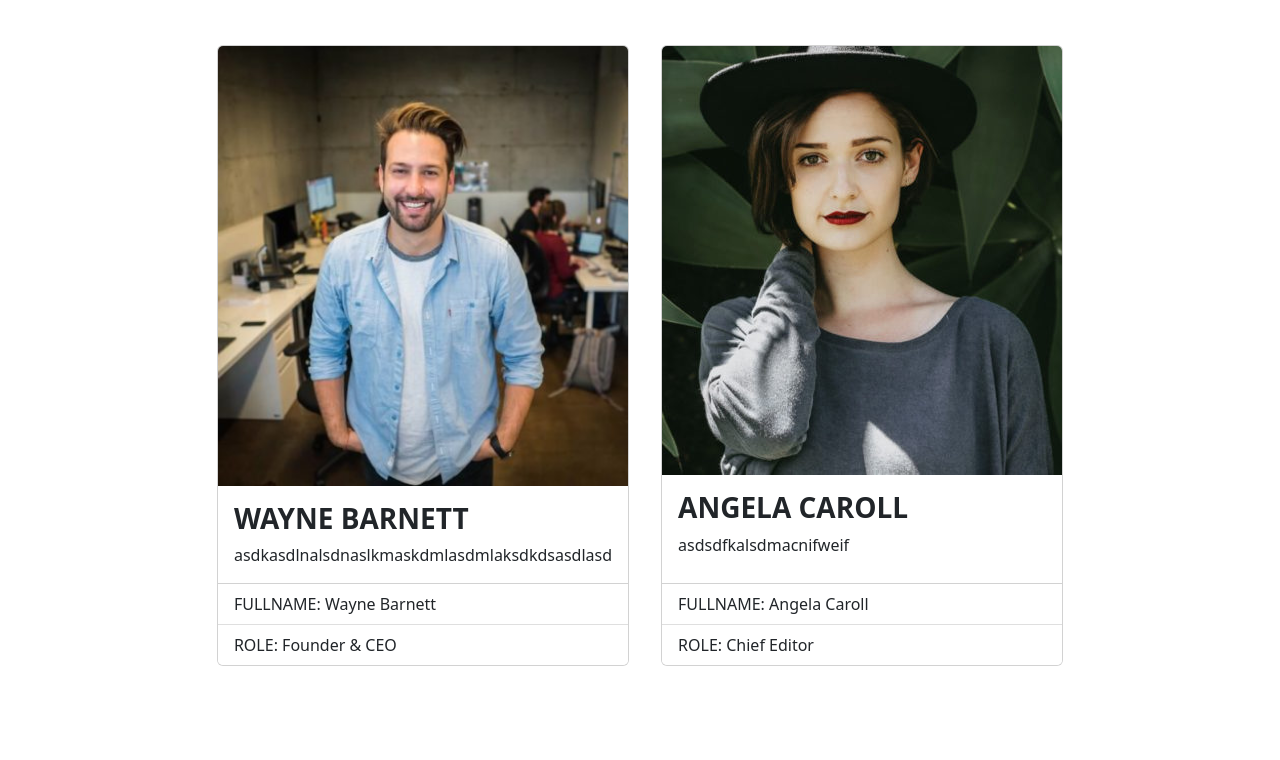
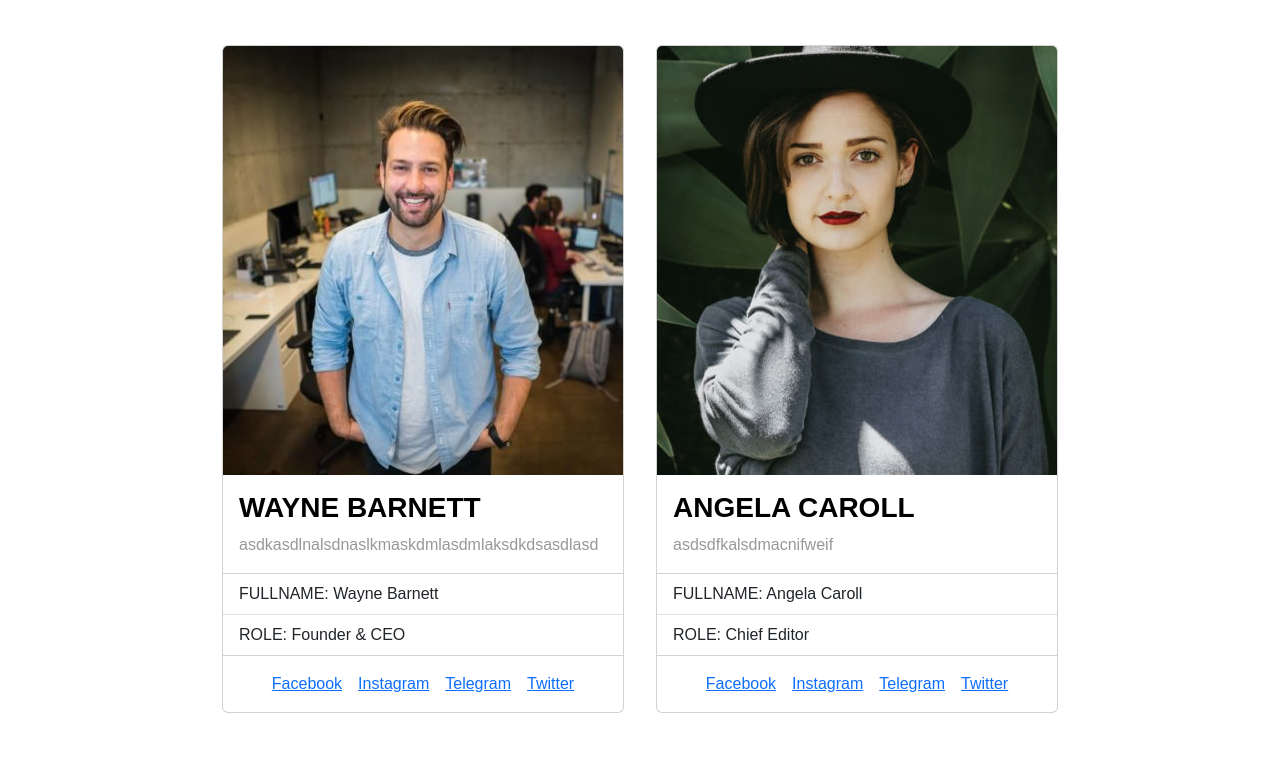
Before and after one commit to AnielloPiscopo/js-our-team, a plain HTML site: page index.html in a window 1280 px wide. Shown: the part 83-843 px from the top of the page. Drawn offline with nearby package versions, Linux system fonts and the light colour scheme.

Commit message:
Improved the aesthetic part of the work

```diff
--- a/css/style.css
+++ b/css/style.css
@@ -6,6 +6,16 @@ STILI GENERICI */
     /* ? COLORS */
     --title-bg-color:#708090;
     --title-color:white;
+    --primary-text-color:black;
+    --lighter-primary-text-color:#96989a;
+}
+
+
+
+/* * TAG HTML */
+body{
+    font-family: sans-serif;
+    color: var(--primary-text-color);
 }
 
 
@@ -20,6 +30,10 @@ main h1.my-title{
     background-color: var(--title-bg-color);
 }
 
+main .my-cards .my-card p{
+    color: var(--lighter-primary-text-color);
+}
+
 
 
 
--- a/js/script.js
+++ b/js/script.js
@@ -85,6 +85,7 @@ for(let i=0 ; i< teamMembers.length ; i++){
         if(teamMember[key].includes('jpg')){
             const teamMemberImg = getAnElementWithClasses('img' , 'my-img card-img-top');
             teamMemberImg.alt = 'team member photo';
+            teamMemberImg.title = 'team member photo';
             teamMemberImg.src = `assets/img/${teamMember[key]}`;
             appendAnElementInHtml(teamMemberImg , teamMemberCard);
         }
@@ -126,6 +127,29 @@ for(let i=0 ; i< teamMembers.length ; i++){
             teamMemberInfoListElement.remove();
         }
     }
+
+    // * Creazionde dei link social
+    const teamMemberLinks = getAnElementWithClasses('div','card-body d-flex justify-content-center');
+    const teamMemberLinkFacebook = getAnElementWithClasses('a','card-link');
+    const teamMemberLinkTelegram = getAnElementWithClasses('a','card-link');
+    const teamMemberLinkTwitter = getAnElementWithClasses('a','card-link');
+    const teamMemberLinkInstagram = getAnElementWithClasses('a','card-link');
+
+    teamMemberLinkFacebook.href = '#';
+    teamMemberLinkTelegram.href = '#';
+    teamMemberLinkTwitter.href = '#';
+    teamMemberLinkInstagram.href = '#'
+
+    teamMemberLinkFacebook.innerHTML = 'Facebook';
+    teamMemberLinkTelegram.innerHTML = 'Telegram';
+    teamMemberLinkInstagram.innerHTML = 'Instagram';
+    teamMemberLinkTwitter.innerHTML = 'Twitter';
+
+    appendAnElementInHtml(teamMemberLinkFacebook,teamMemberLinks);
+    appendAnElementInHtml(teamMemberLinkInstagram,teamMemberLinks);
+    appendAnElementInHtml(teamMemberLinkTelegram,teamMemberLinks);
+    appendAnElementInHtml(teamMemberLinkTwitter,teamMemberLinks);
+    appendAnElementInHtml(teamMemberLinks,teamMemberCard);
 }
 
 
```
